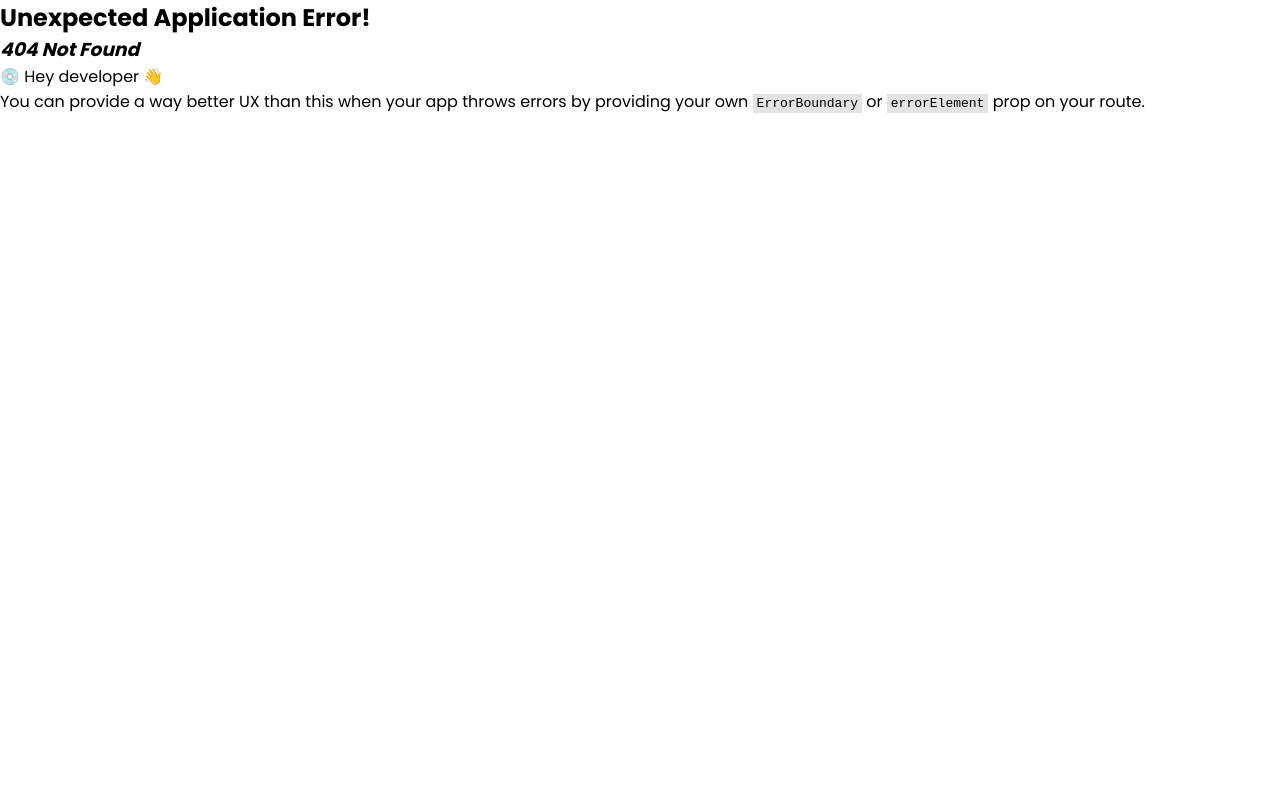
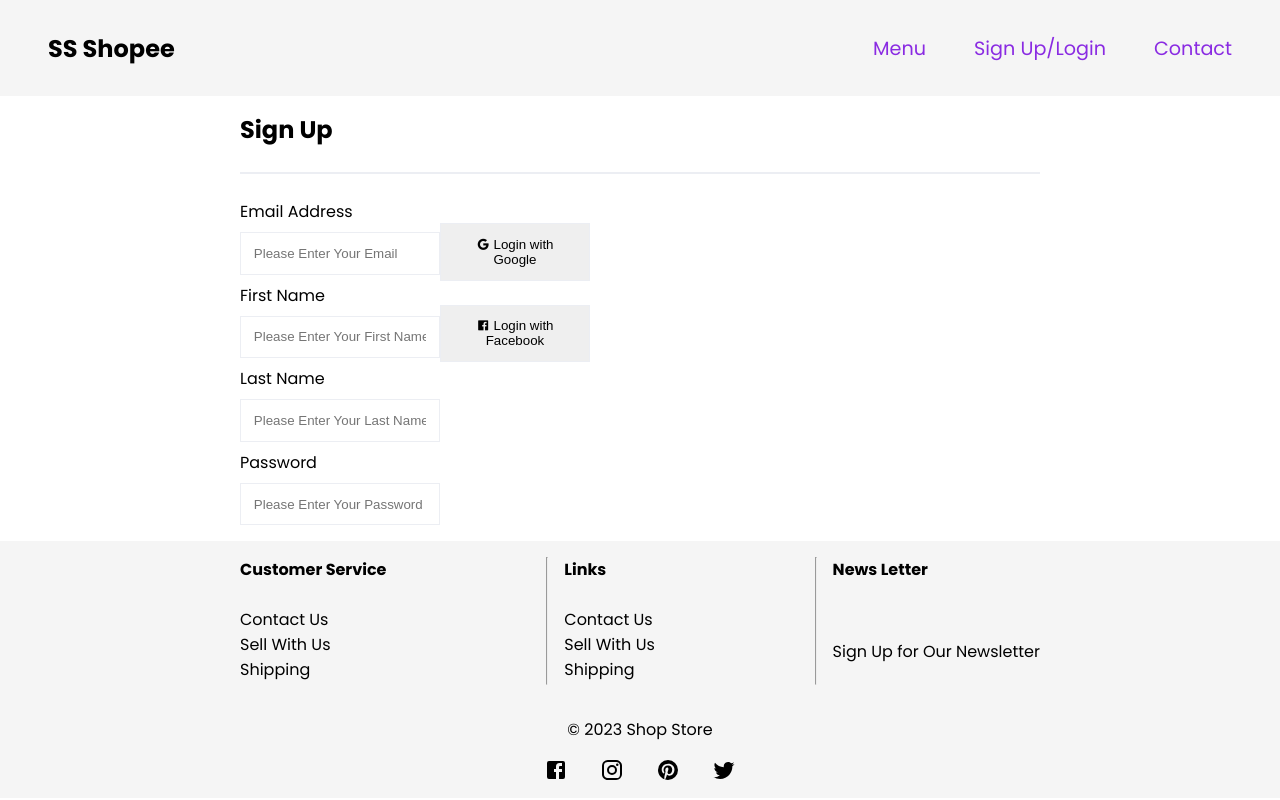
Before and after one commit to RKanna/skillsafari-ecom-project, a React (Vite) app: page /CreateAccount in a window 1280 px wide. Before the commit this address had no page. Built offline with nearby package versions, Linux system fonts and the light colour scheme.

Commit message:
signup page WIP

```diff
--- a/src/App.jsx
+++ b/src/App.jsx
@@ -6,6 +6,7 @@ import { createBrowserRouter, RouterProvider, Route } from "react-router-dom";
 import LoginPage from "./components/Routes/login.routes.component.jsx";
 import PostLogin from "./components/Routes/PostLogin.component.jsx";
 import Menu from "./components/Routes/Menu.component.jsx";
+import CreateAccount from "./components/Routes/CreateAccount.Route.jsx";
 
 const Layout = ({ children }) => {
   return (
@@ -62,6 +63,14 @@ const router = createBrowserRouter([
       </Layout>
     ),
   },
+  {
+    path: "/CreateAccount",
+    element: (
+      <Layout>
+        <CreateAccount />
+      </Layout>
+    ),
+  },
 ]);
 
 function App() {
--- a/src/components/Navbar.component.jsx
+++ b/src/components/Navbar.component.jsx
@@ -7,7 +7,7 @@ const Navbar = () => {
       <div className="nav-left">
         <div className="logo-container">
           <Link className="logo-txt" to="/Home">
-            <h1>Logo here</h1>
+            <h1>SS Shopee</h1>
           </Link>
         </div>
       </div>
--- /dev/null
+++ b/src/components/Routes/CreateAccount.Route.jsx
@@ -0,0 +1,48 @@
+import TopLayout from "../TopLayout.component";
+import SignInOptions from "./SignInOptions.component";
+
+const CreateAccount = () => {
+  return (
+    <section className="new-account">
+      <TopLayout content={"Sign Up"} />
+      <br />
+      <div className="for-new-flex">
+        <div className="form-row-one">
+          <label htmlFor="email">Email Address</label>
+          <input
+            className="for-padding"
+            type="email"
+            id="email"
+            placeholder="Please Enter Your Email"
+          />
+          <label htmlFor="name">First Name</label>
+          <input
+            className="for-padding"
+            type="text"
+            id="name"
+            placeholder="Please Enter Your First Name"
+          />
+          <label htmlFor="lastname">Last Name</label>
+          <input
+            className="for-padding"
+            type="text"
+            id="lastname"
+            placeholder="Please Enter Your Last Name"
+          />
+          <label htmlFor="pass">Password</label>
+          <input
+            className="for-padding"
+            type="password"
+            id="pass"
+            placeholder="Please Enter Your Password"
+          />
+        </div>
+        <div className="full-wid">
+          <SignInOptions />
+        </div>
+      </div>
+    </section>
+  );
+};
+
+export default CreateAccount;
--- a/src/components/Routes/Footer.component.jsx
+++ b/src/components/Routes/Footer.component.jsx
@@ -1,4 +1,7 @@
 import FacebookIcon from "@mui/icons-material/Facebook";
+import InstagramIcon from "@mui/icons-material/Instagram";
+import PinterestIcon from "@mui/icons-material/Pinterest";
+import TwitterIcon from "@mui/icons-material/Twitter";
 const Footer = () => {
   return (
     <section className="main-foot">
@@ -35,8 +38,11 @@ const Footer = () => {
       </div>
 
       <p>© 2023 Shop Store</p>
-      <div>
-        <FacebookIcon />
+      <div className="social">
+        <FacebookIcon className="crsr" />
+        <InstagramIcon className="crsr" />
+        <PinterestIcon className="crsr" />
+        <TwitterIcon className="crsr" />
       </div>
     </section>
   );
--- /dev/null
+++ b/src/components/Routes/SignInOptions.component.jsx
@@ -0,0 +1,15 @@
+const SignInOptions = () => {
+  return (
+    <div className="login-options">
+      <button className="btn-login-option">
+        <i className="ri-google-fill"></i> Login with Google
+      </button>
+
+      <button className="btn-login-option">
+        <i className="ri-facebook-box-fill"></i> Login with Facebook
+      </button>
+    </div>
+  );
+};
+
+export default SignInOptions;
--- a/src/components/Routes/login.routes.component.jsx
+++ b/src/components/Routes/login.routes.component.jsx
@@ -1,5 +1,7 @@
 import { Link } from "react-router-dom";
 import { useState, useEffect } from "react";
+import SignInOptions from "./SignInOptions.component";
+import TopLayout from "../TopLayout.component";
 // import { auth } from "./firebase.js";
 
 const LoginPage = () => {
@@ -21,9 +23,7 @@ const LoginPage = () => {
 
   return (
     <section className="for-flex">
-      <h2>Login</h2>
-      <br />
-      <hr className="line" />
+      <TopLayout content={"Login"} />
       <br />
       <form action="">
         <div className="form-row-one">
@@ -42,29 +42,27 @@ const LoginPage = () => {
             placeholder="Please Enter Your Password"
           />
         </div>
-        <div className="login-options">
-          <button className="btn-login-option">
-            <i className="ri-google-fill"></i> Login with Google
-          </button>
-
-          <button className="btn-login-option">
-            <i className="ri-facebook-box-fill"></i> Login with Facebook
-          </button>
-        </div>
+        <SignInOptions />
       </form>
       <br />
       <hr className="line" />
       <div className="btns-div">
         <div className="left-btn-side">
           <br />
-          <button className="btn-log">Login</button>
+          <button className="btn-log" style={{ cursor: "pointer" }}>
+            Login
+          </button>
           <button className="create-acc">
-            <Link to="/CreateAccount">Create Account</Link>
+            <Link className="create" to="/CreateAccount">
+              Create Account
+            </Link>
           </button>
         </div>
         <div className="right-btn-side">
           <br />
-          <Link to="/forgotpassword">Forgot Password?</Link>
+          <Link className="pass-reset" to="/forgotpassword">
+            Forgot Password?
+          </Link>
         </div>
       </div>
     </section>
--- /dev/null
+++ b/src/components/TopLayout.component.jsx
@@ -0,0 +1,11 @@
+const TopLayout = ({ content }) => {
+  return (
+    <>
+      <h2>{content}</h2>
+      <br />
+      <hr className="line" />
+    </>
+  );
+};
+
+export default TopLayout;
--- a/src/index.css
+++ b/src/index.css
@@ -100,8 +100,7 @@ form {
   background-color: whitesmoke;
   min-width: 100%;
   min-height: 6rem;
-  padding-left: 15rem;
-  padding-right: 15rem;
+  padding: 1rem 15rem 1rem 15rem;
 }
 .footer {
   display: flex;
@@ -161,3 +160,37 @@ form {
   text-align: center;
   margin-top: 2rem;
 }
+.social {
+  display: flex;
+  justify-content: center;
+  align-items: center;
+  margin-top: 1rem;
+  gap: 2rem;
+}
+.crsr {
+  cursor: pointer;
+}
+.pass-reset {
+  text-decoration: none;
+  color: black;
+}
+.main-foot a {
+  text-decoration: none;
+  color: black;
+}
+.create {
+  text-decoration: none;
+  color: black;
+}
+.new-account {
+  padding: 1rem 15rem 1rem 15rem;
+}
+.for-new-flex {
+  display: flex;
+  justify-content: space-between;
+  width: 100%;
+}
+.full-wid {
+  width: 100%;
+  display: flex;
+}
```
